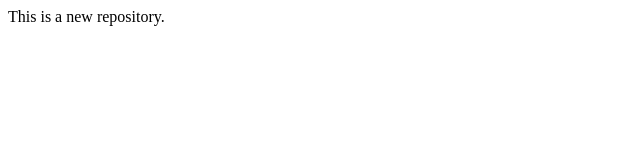
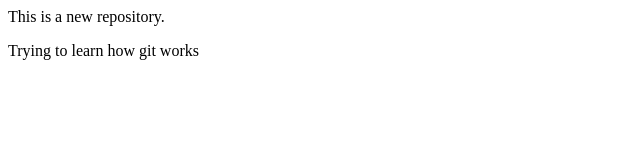
Before and after one commit to ruthwiksohan080105/localRepo, a plain HTML site: page index.html in a window 1280 px wide. Shown: the whole page, without its empty margins (0-640 px from the left). Drawn offline with Linux system fonts and the light colour scheme.

Commit message:
Added new line

```diff
--- a/index.html
+++ b/index.html
@@ -1 +1,2 @@
 <p>This is a new repository.</p>
+<p>Trying to learn how git works</p>
```
